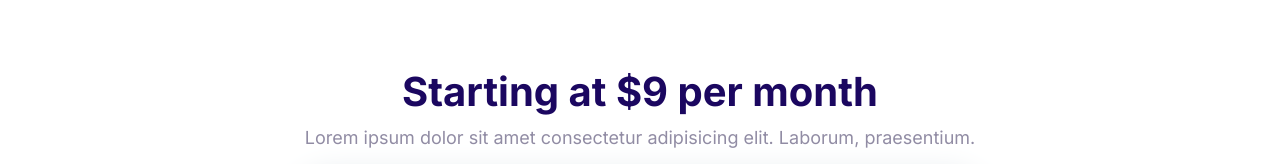
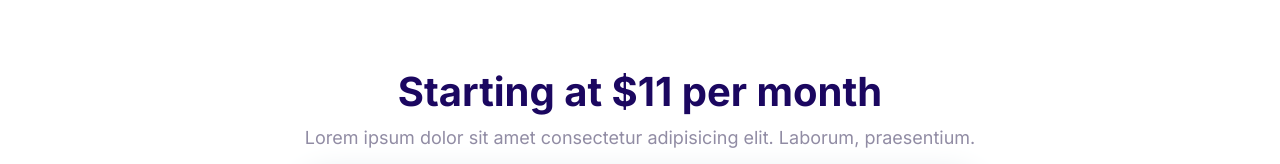
Before and after one commit to jamesgarcia2020/moshify, a website built with Parcel: page index.html in a window 1280 px wide. Shown: the part 707-871 px from the top of the page. Built offline with nearby package versions, Linux system fonts and the light colour scheme.

Commit message:
Update to pricing on site.

```diff
--- a/index.html
+++ b/index.html
@@ -60,7 +60,7 @@
     </section>
     <section class="block container block--domain" data-aos="zoom-in-up">
       <header class="block__header">
-        <h2>Starting at $9 per month</h2>
+        <h2>Starting at $11 per month</h2>
         <p>
           Lorem ipsum dolor sit amet consectetur adipisicing elit. Laborum,
           praesentium.
```
